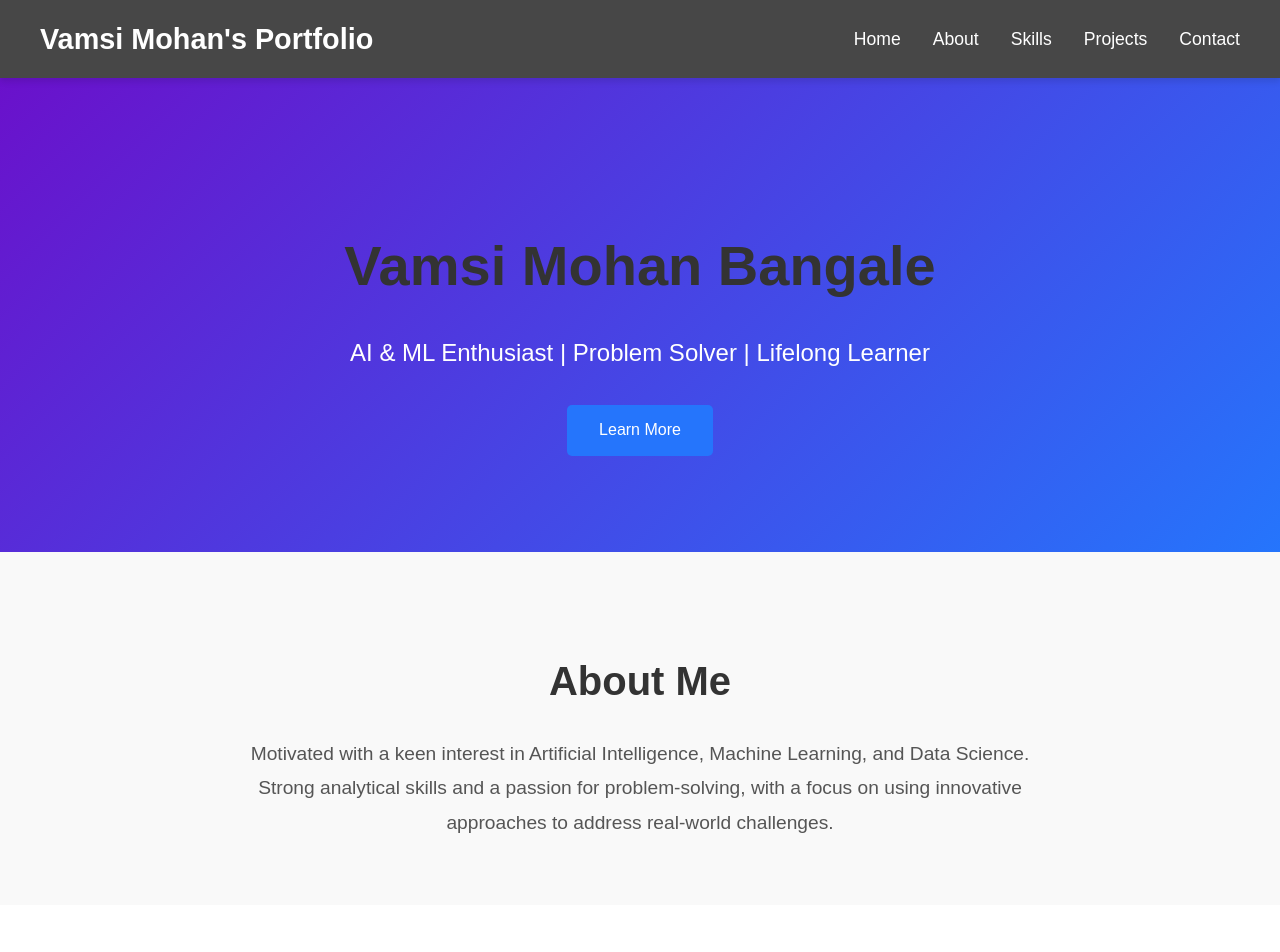
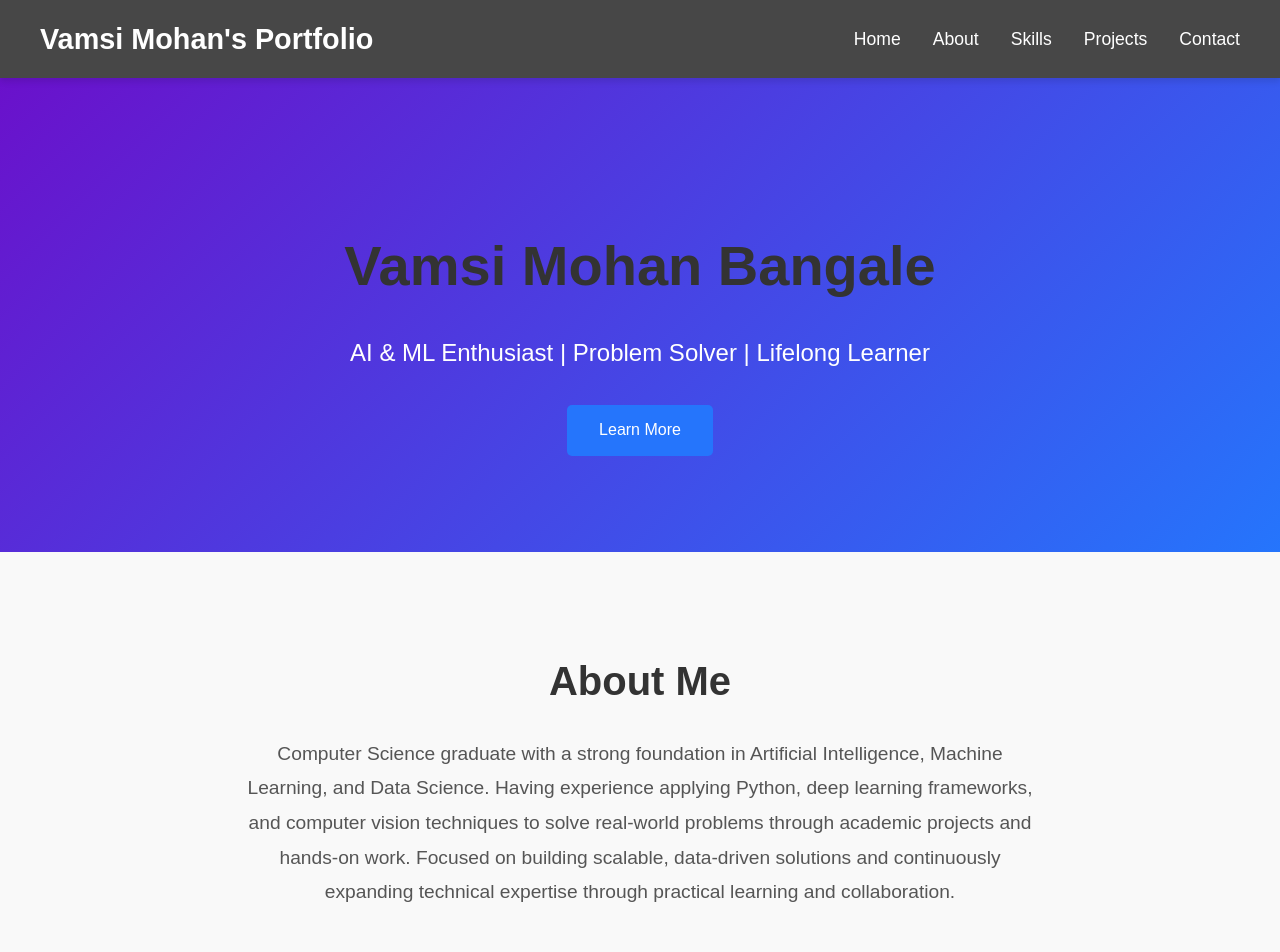
Before and after one commit to vamsi652/Portfolio, a React (Create React App) app: page / in a window 1280 px wide. Shown: the top 952 px of the page. Built offline with nearby package versions, Linux system fonts and the light colour scheme.

Commit message:
Update About.js

```diff
--- a/src/components/About.js
+++ b/src/components/About.js
@@ -7,9 +7,10 @@ const About = () => {
       <div className="about-content">
         <h2>About Me</h2>
         <p>
-          Motivated with a keen interest in Artificial Intelligence, Machine Learning, and Data Science.
-          Strong analytical skills and a passion for problem-solving, with a focus on using innovative approaches
-          to address real-world challenges.
+          Computer Science graduate with a strong foundation in Artificial Intelligence, Machine Learning, and Data Science.
+          Having experience applying Python, deep learning frameworks, and computer vision techniques to solve real-world problems
+          through academic projects and hands-on work. Focused on building scalable, data-driven solutions and continuously
+          expanding technical expertise through practical learning and collaboration.
         </p>
       </div>
     </section>
```
